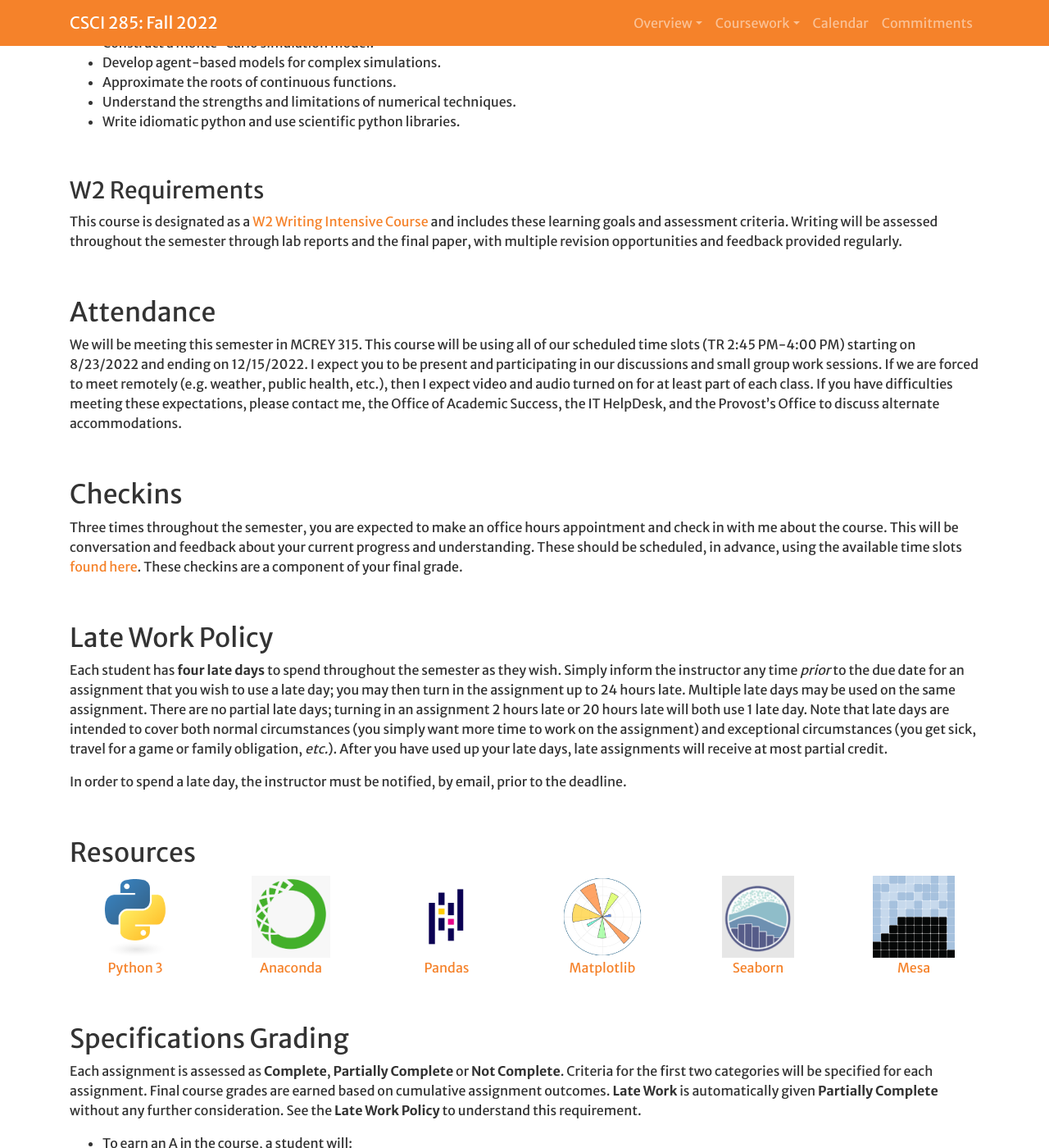
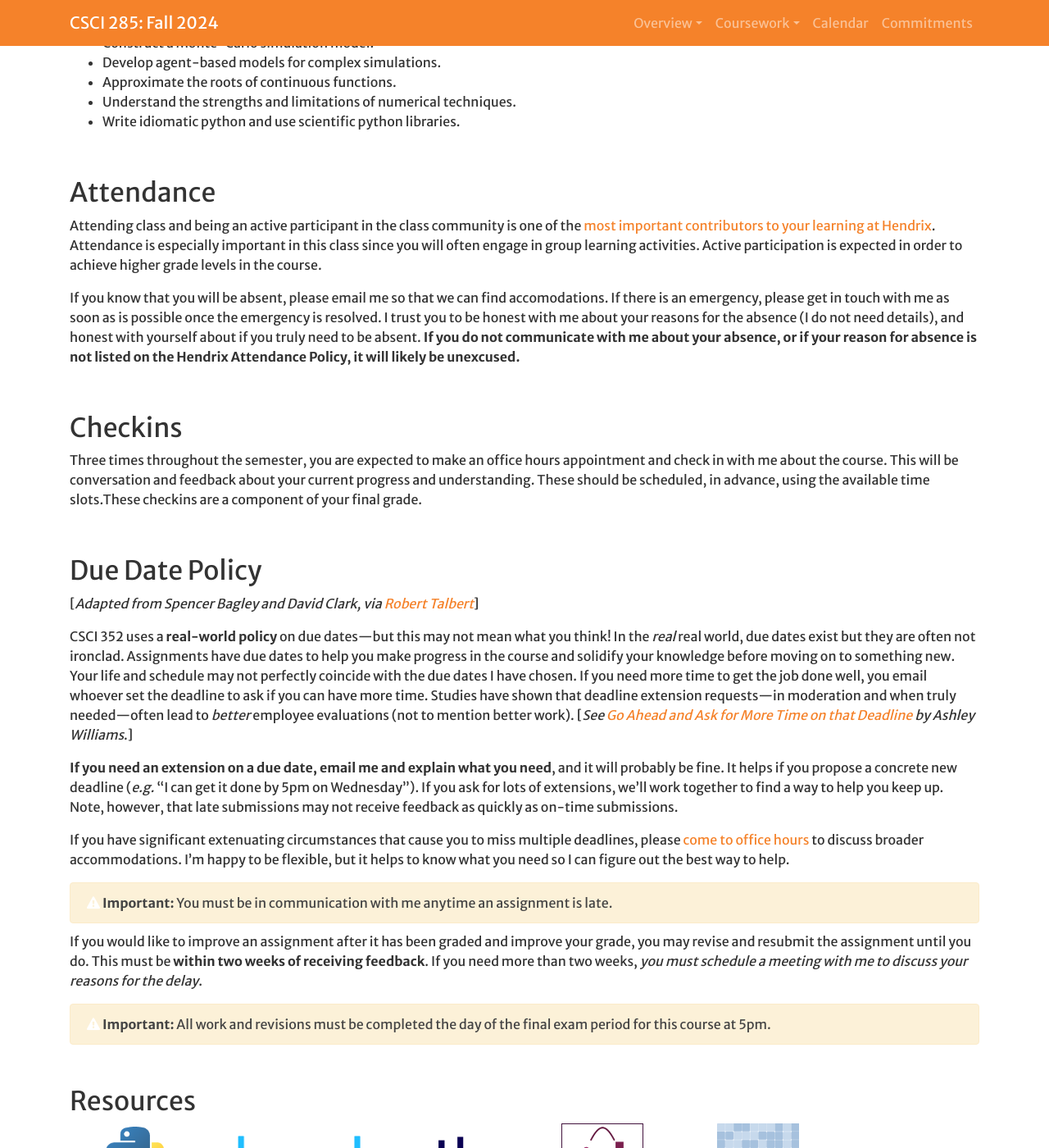
Before and after one commit to Hendrix-CS/csci285, a Jekyll site: the page built from index.md, in a window 1280 px wide and 1400 px high, scrolled down 884 px. Shown: the whole window at 82% size. Built offline with Jekyll 4.4.1, drawn with Linux system fonts in a browser that asks for light colours; a script that is not in the unit is left out; our own code applies the rules of GitHub Pages for plain Markdown files; some of the changed text lies outside the part shown.

Commit message:
Resource change, policy updates

```diff
--- a/_config.yml
+++ b/_config.yml
@@ -27,7 +27,7 @@ url: "" # the base hostname & protocol for your site, e.g. http://example.com
 
 number: CSCI 285
 title: Scientific Computing
-semester: Fall 2022
+semester: Fall 2024
 
 navigation:
   - title: Overview
@@ -40,7 +40,7 @@ navigation:
         url: '#attendance'
       - page: Check ins
         url: '#checkins'
-      - page: Late Work Policy
+      - page: Due Date Policy
         url: '#latework'
       - page: Resources
         url: '#resources'
@@ -60,34 +60,31 @@ navigation:
     url: '#commitments'
 
 instructors:
-  - id: wilson
-    name: Prof. Joshua Wilson
-    email: wilsonj@hendrix.edu
-    phone: (919) 323-6369
-    officehours: https://calendly.com/wilsojb/30min
+  - id: goadrich
+    name: Dr. Mark Goadrich
+    email: goadrich@hendrix.edu
+    phone: (501) 450-1367
+    officehours: https://markgoadrich.youcanbook.me
 
 offerings:
   - name: LECTURE 01
-    loc: MCREY 315
-    time: TR 2:45 - 4:00pm
-    instructor: wilson
+    loc: MCREY 314
+    time: TR 9:45 - 11:00am
+    instructor: goadrich
 
 resources:
   - name: Python 3
     image: assets/images/pythonlogo.png
     url: http://python.org
-  - name: Anaconda
-    image: assets/images/anaconda.png
-    url: https://www.anaconda.com/products/individual
+  - name: Kaggle
+    image: assets/images/kaggle.png
+    url: https://www.kaggle.com/
   - name: Pandas
     image: assets/images/pandas.png
     url: https://pandas.pydata.org/
-  - name: Matplotlib
-    image: assets/images/matplotlib.png
+  - name: Plotnine
+    image: assets/images/plotnine.png
     url: https://plotnine.readthedocs.io/en/stable/
-  - name: Seaborn
-    image: assets/images/seaborn_logo.png
-    url: https://seaborn.pydata.org/
   # - name: Scikit-learn
   #   image: assets/images/scikit-learn-logo-small.png
   #   url: https://scikit-learn.org/stable/index.html
--- a/index.md
+++ b/index.md
@@ -26,30 +26,61 @@ Upon completing this course, you will be able to,
 
 <br>
 
-### W2 Requirements
-
-This course is designated as a <a href="https://www.hendrix.edu/Faculty_Handbook/2020-2021/Academic_Policies_and_Procedures/F_2_c__Writing_Across_the_Curriculum/">W2 Writing Intensive Course</a> and includes these learning goals and assessment criteria. Writing will be assessed throughout the semester through lab reports and the final paper, with multiple revision
-opportunities and feedback provided regularly.
-
-<br>
 
 ## <a name="attendance">Attendance</a>
 
-We will be meeting this semester in MCREY 315. This course will be using all of our scheduled time slots (TR  2:45 PM-4:00 PM) starting on 8/23/2022 and ending on 12/15/2022. I expect you to be present and participating in our discussions and small group work sessions. If we are forced to meet remotely (e.g. weather, public health, etc.), then I expect video and audio turned on for at least part of each class. If you have difficulties meeting these expectations, please contact me, the Office of Academic Success, the IT HelpDesk, and the Provost’s Office to discuss alternate accommodations.
+Attending class and being an active participant in the class community
+is one of the [most important contributors to your learning at Hendrix](https://www.hendrix.edu/Catalog/2023-2024/Academic_Policies_and_Regulations/Policies_and_Appeals/D_6_e__Class_Attendance/).
+Attendance is especially important in this class since you will often engage in group learning activities. Active participation is expected in order to achieve higher grade levels in the course.
+
+If you know that you will be absent, please email me so that we can find accomodations. If there is an emergency, please get in touch with me as soon as is possible once the emergency is resolved. I trust you to be honest with me about your reasons for the absence (I do not need details), and honest with yourself about if you truly need to be absent. **If you do not communicate with me about your absence, or if your reason for absence is not listed on the Hendrix Attendance Policy, it will likely be unexcused.**
 
 <br>
 
 ## <a name="checkins">Checkins</a>
 
-Three times throughout the semester, you are expected to make an office hours appointment and check in with me about the course. This will be conversation and feedback about your current progress and understanding. These should be scheduled, in advance, using the available time slots [found here](https://calendly.com/wilsojb/30min). These checkins are a component of your final grade.
+Three times throughout the semester, you are expected to make an office hours appointment and check in with me about the course. This will be conversation and feedback about your current progress and understanding. These should be scheduled, in advance, using the available time slots.These checkins are a component of your final grade.
 
 <br>
 
-## <a name="latework">Late Work Policy</a>
+## <a name="latework">Due Date Policy</a>
 
-Each student has **four late days** to spend throughout the semester as they wish. Simply inform the instructor any time *prior* to the due date for an assignment that you wish to use a late day; you may then turn in the assignment up to 24 hours late. Multiple late days may be used on the same assignment. There are no partial late days; turning in an assignment 2 hours late or 20 hours late will both use 1 late day. Note that late days are intended to cover both normal circumstances (you simply want more time to work on the assignment) and exceptional circumstances (you get sick, travel for a game or family obligation, *etc.*). After you have used up your late days, late assignments will receive at most partial credit.
+[*Adapted from Spencer Bagley and David Clark, via [Robert
+Talbert](https://rtalbert.org/a-real-world-approach-to-deadlines/)*]
 
-In order to spend a late day, the instructor must be notified, by email, prior to the deadline.
+CSCI 352 uses a **real-world policy** on due dates---but this may not
+mean what you think! In the *real* real world, due dates exist but
+they are often not ironclad. Assignments have due dates to help you
+make progress in the course and solidify your knowledge before moving on
+to something new. Your life and schedule may not perfectly coincide
+with the due dates I have chosen. If you need more time to
+get the job done well, you email whoever set the deadline to ask if
+you can have more time. Studies have shown that deadline extension
+requests---in moderation and when truly needed---often lead to
+*better* employee evaluations (not to mention better work). [*See [Go
+Ahead and Ask for More Time on that
+Deadline](https://hbr.org/2021/12/go-ahead-and-ask-for-more-time-on-that-deadline)
+by Ashley Williams*.]
+
+**If you need an extension on a due date, email me and explain what
+you need**, and it will probably be fine. It helps if you propose a
+concrete new deadline (*e.g.* "I can get it done by 5pm on
+Wednesday"). If you ask for lots of extensions, we'll work together
+to find a way to help you keep up. Note, however, that late
+submissions may not receive feedback as quickly as on-time
+submissions.
+
+If you have significant extenuating circumstances that cause you to
+miss multiple deadlines, please [come to office
+hours](markgoadrich.youcanbook.me) to discuss broader accommodations.  I'm
+happy to be flexible, but it helps to know what you need so I can
+figure out the best way to help.
+
+{% include important.html content="You must be in communication with me anytime an assignment is late." %}
+
+If you would like to improve an assignment after it has been graded and improve your grade, you may revise and resubmit the assignment until you do. This must be **within two weeks of receiving feedback**. If you need more than two weeks, *you must schedule a meeting with me to discuss your reasons for the delay*.
+
+{% include important.html content="All work and revisions must be completed the day of the final exam period for this course at 5pm." %}
 
 <br>
 
@@ -62,7 +93,7 @@ In order to spend a late day, the instructor must be notified, by email, prior t
 
 ## <a name="scale">Specifications Grading</a>
 
-Each assignment is assessed as **Complete**, **Partially Complete** or **Not Complete**. Criteria for the first two categories will be specified for each assignment. Final course grades are earned based on cumulative assignment outcomes. **Late Work** is automatically given **Partially Complete** without any further consideration. See the **Late Work Policy** to understand this requirement.
+Each assignment is assessed as **Complete**, **Partially Complete** or **Not Complete**. Criteria for the first two categories will be specified for each assignment. Final course grades are earned based on cumulative assignment outcomes.
 
 * To earn an A in the course, a student will:
     * **Complete** two **Exams** and at least **Partially Complete** the remaining **Exam**.
```
